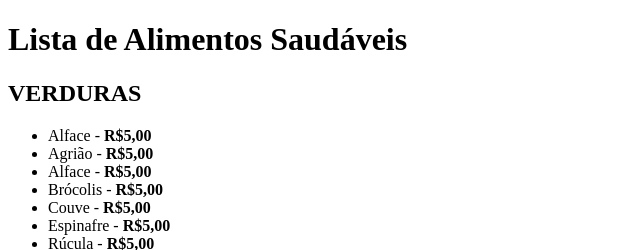
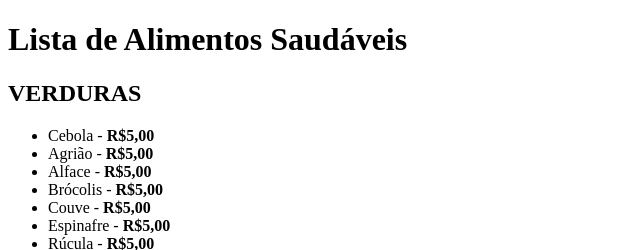
Before and after one commit to A-R-A-C-A-B/Aula-lista-HTML, a plain HTML site: page index.html in a window 1280 px wide. Shown: the top 250 px of the page, 0-640 px from the left. Drawn offline with Linux system fonts and the light colour scheme.

Commit message:
mudando Alface para cebola na seção verduras

```diff
--- a/index.html
+++ b/index.html
@@ -20,7 +20,7 @@
   <h2>VERDURAS</h2>
 
   <ul>
-    <li>Alface - <strong>R$5,00</strong></li>
+    <li>Cebola - <strong>R$5,00</strong></li>
     <li>Agrião - <strong>R$5,00</strong></li>
     <li>Alface - <strong>R$5,00</strong></li>
     <li>Brócolis - <strong>R$5,00</strong></li>
```
